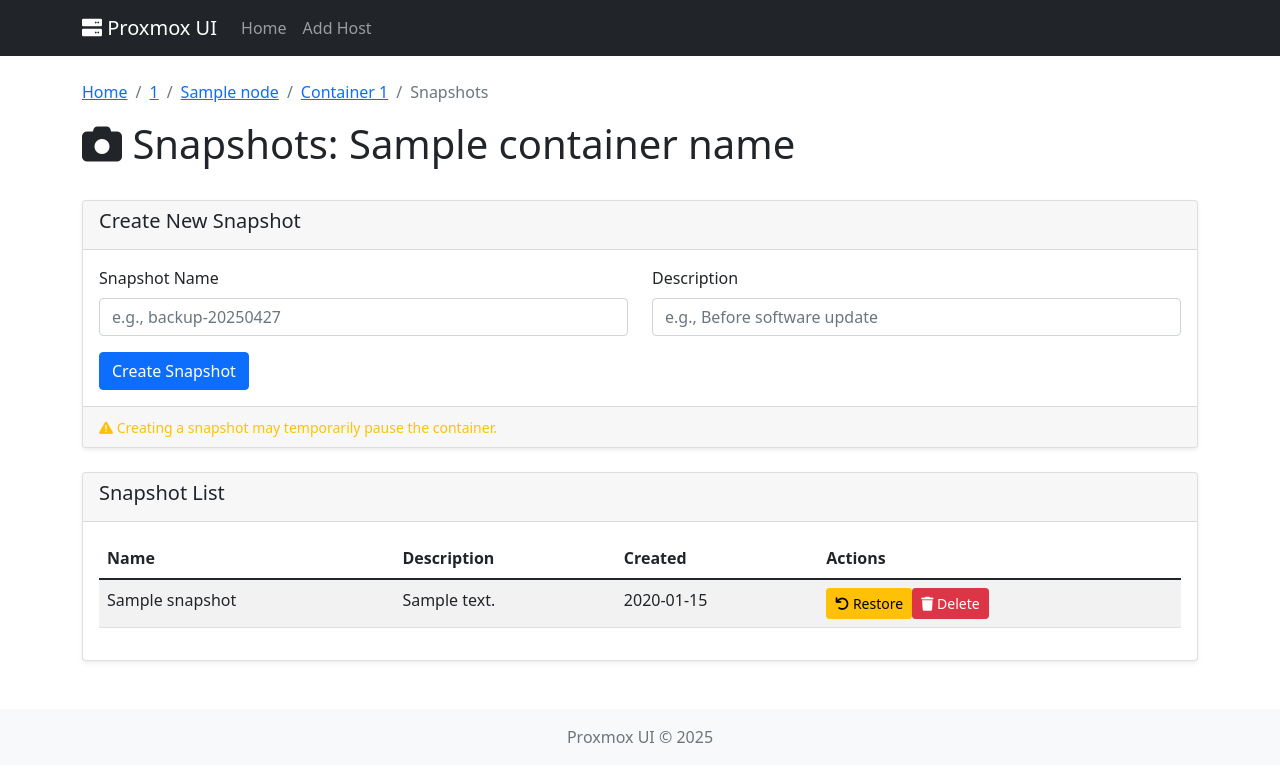
After one commit to fabriziosalmi/proxima-ui, a Flask app: template app/templates/container_snapshots.html in a window 1280 px wide. The commit adds this page. Shown: the top 782 px of the page. Run offline with Flask 2, Linux system fonts and the light colour scheme; the template is opened without the code that fills it: most values are stand-ins (such as "Sample title", 1, 10 or a date in 2020); some libraries are stand-ins or nearby versions.

Commit message:
Add container snapshots and template management functionality with UI enhancements

```diff
--- a/app/app.py
+++ b/app/app.py
@@ -311,6 +311,104 @@ def delete_vm_snapshot(host_id, node, vmid, snapname):
         flash(f"Failed to delete snapshot: {str(e)}", 'danger')
 
     return redirect(url_for('vm_snapshots', host_id=host_id, node=node, vmid=vmid))
+
+@app.route('/container/<host_id>/<node>/<vmid>/snapshots')
+def container_snapshots(host_id, node, vmid):
+    if host_id not in proxmox_connections:
+        flash("Host not found", 'danger')
+        return redirect(url_for('index'))
+
+    try:
+        connection = proxmox_connections[host_id]['connection']
+
+        # Get container info for name
+        container_info = connection.nodes(node).lxc(vmid).status.current.get()
+
+        # Get snapshots
+        snapshots = connection.nodes(node).lxc(vmid).snapshot.get()
+
+        # Convert timestamps to human-readable format
+        for snapshot in snapshots:
+            if 'snaptime' in snapshot:
+                try:
+                    timestamp = int(snapshot['snaptime'])
+                    snapshot['snaptime'] = datetime.datetime.fromtimestamp(timestamp).strftime('%Y-%m-%d %H:%M:%S')
+                except (ValueError, TypeError):
+                    pass
+
+        return render_template('container_snapshots.html',
+                            host_id=host_id,
+                            node=node,
+                            vmid=vmid,
+                            container_name=container_info.get('name', f'Container {vmid}'),
+                            snapshots=snapshots)
+    except Exception as e:
+        flash(f"Failed to get container snapshots: {str(e)}", 'danger')
+        return redirect(url_for('container_details', host_id=host_id, node=node, vmid=vmid))
+
+@app.route('/container/<host_id>/<node>/<vmid>/snapshots/create', methods=['POST'])
+def create_container_snapshot(host_id, node, vmid):
+    if host_id not in proxmox_connections:
+        flash("Host not found", 'danger')
+        return redirect(url_for('index'))
+
+    name = request.form.get('name')
+    description = request.form.get('description', '')
+
+    if not name:
+        flash("Snapshot name is required", 'danger')
+        return redirect(url_for('container_snapshots', host_id=host_id, node=node, vmid=vmid))
+
+    try:
+        connection = proxmox_connections[host_id]['connection']
+
+        # Create snapshot
+        connection.nodes(node).lxc(vmid).snapshot.post(
+            snapname=name,
+            description=description
+        )
+
+        flash(f"Snapshot '{name}' created successfully", 'success')
+    except Exception as e:
+        flash(f"Failed to create snapshot: {str(e)}", 'danger')
+
+    return redirect(url_for('container_snapshots', host_id=host_id, node=node, vmid=vmid))
+
+@app.route('/container/<host_id>/<node>/<vmid>/snapshots/<snapname>/restore', methods=['POST'])
+def restore_container_snapshot(host_id, node, vmid, snapname):
+    if host_id not in proxmox_connections:
+        flash("Host not found", 'danger')
+        return redirect(url_for('index'))
+
+    try:
+        connection = proxmox_connections[host_id]['connection']
+
+        # Restore snapshot
+        connection.nodes(node).lxc(vmid).snapshot(snapname).rollback.post()
+
+        flash(f"Snapshot '{snapname}' restored successfully", 'success')
+    except Exception as e:
+        flash(f"Failed to restore snapshot: {str(e)}", 'danger')
+
+    return redirect(url_for('container_snapshots', host_id=host_id, node=node, vmid=vmid))
+
+@app.route('/container/<host_id>/<node>/<vmid>/snapshots/<snapname>/delete', methods=['POST'])
+def delete_container_snapshot(host_id, node, vmid, snapname):
+    if host_id not in proxmox_connections:
+        flash("Host not found", 'danger')
+        return redirect(url_for('index'))
+
+    try:
+        connection = proxmox_connections[host_id]['connection']
+
+        # Delete snapshot
+        connection.nodes(node).lxc(vmid).snapshot(snapname).delete()
+
+        flash(f"Snapshot '{snapname}' deleted successfully", 'success')
+    except Exception as e:
+        flash(f"Failed to delete snapshot: {str(e)}", 'danger')
+
+    return redirect(url_for('container_snapshots', host_id=host_id, node=node, vmid=vmid))
 
 @app.route('/api/vm/action', methods=['POST'])
 def vm_action():
@@ -1319,5 +1417,141 @@ def add_permission(host_id):
 
     return redirect(url_for('user_management', host_id=host_id))
 
+@app.route('/host/<host_id>/<node>/templates')
+def template_management(host_id, node):
+    if host_id not in proxmox_connections:
+        flash("Host not found", 'danger')
+        return redirect(url_for('index'))
+
+    try:
+        connection = proxmox_connections[host_id]['connection']
+
+        # Get available storage pools for this node
+        storages = connection.nodes(node).storage.get()
+
+        # Filter storages that can contain templates (vztmpl) and ISO images
+        template_storages = [storage for storage in storages if 'vztmpl' in storage.get('content', '').split(',')]
+        iso_storages = [storage for storage in storages if 'iso' in storage.get('content', '').split(',')]
+
+        # Get existing templates
+        templates = []
+        for storage in template_storages:
+            try:
+                content = connection.nodes(node).storage(storage['storage']).content.get()
+                template_list = [item for item in content if item.get('content') == 'vztmpl']
+                for tmpl in template_list:
+                    tmpl['storage'] = storage['storage']
+                templates.extend(template_list)
+            except Exception as e:
+                print(f"Error getting template list from {storage['storage']}: {str(e)}")
+
+        # Get existing ISO images
+        iso_images = []
+        for storage in iso_storages:
+            try:
+                content = connection.nodes(node).storage(storage['storage']).content.get()
+                iso_list = [item for item in content if item.get('content') == 'iso']
+                for iso in iso_list:
+                    iso['storage'] = storage['storage']
+                iso_images.extend(iso_list)
+            except Exception as e:
+                print(f"Error getting ISO list from {storage['storage']}: {str(e)}")
+
+        return render_template('template_management.html',
+                            host_id=host_id,
+                            node=node,
+                            template_storages=template_storages,
+                            iso_storages=iso_storages,
+                            templates=templates,
+                            iso_images=iso_images)
+    except Exception as e:
+        flash(f"Failed to get template information: {str(e)}", 'danger')
+        return redirect(url_for('node_details', host_id=host_id, node=node))
+
+@app.route('/host/<host_id>/<node>/templates/download_container_template', methods=['POST'])
+def download_container_template(host_id, node):
+    if host_id not in proxmox_connections:
+        flash("Host not found", 'danger')
+        return redirect(url_for('index'))
+
+    storage = request.form.get('storage')
+    template_url = request.form.get('template_url')
+
+    if not storage or not template_url:
+        flash("Storage and template URL are required", 'danger')
+        return redirect(url_for('template_management', host_id=host_id, node=node))
+
+    try:
+        connection = proxmox_connections[host_id]['connection']
+
+        # Start template download
+        task = connection.nodes(node).storage(storage).content.post(
+            content='vztmpl',
+            filename=os.path.basename(template_url),
+            url=template_url
+        )
+
+        flash(f"Started download of container template: {os.path.basename(template_url)}", 'success')
+    except Exception as e:
+        flash(f"Failed to download template: {str(e)}", 'danger')
+
+    return redirect(url_for('template_management', host_id=host_id, node=node))
+
+@app.route('/host/<host_id>/<node>/templates/download_iso', methods=['POST'])
+def download_iso(host_id, node):
+    if host_id not in proxmox_connections:
+        flash("Host not found", 'danger')
+        return redirect(url_for('index'))
+
+    storage = request.form.get('storage')
+    iso_url = request.form.get('iso_url')
+
+    if not storage or not iso_url:
+        flash("Storage and ISO URL are required", 'danger')
+        return redirect(url_for('template_management', host_id=host_id, node=node))
+
+    try:
+        connection = proxmox_connections[host_id]['connection']
+
+        # Start ISO download
+        task = connection.nodes(node).storage(storage).content.post(
+            content='iso',
+            filename=os.path.basename(iso_url),
+            url=iso_url
+        )
+
+        flash(f"Started download of ISO image: {os.path.basename(iso_url)}", 'success')
+    except Exception as e:
+        flash(f"Failed to download ISO: {str(e)}", 'danger')
+
+    return redirect(url_for('template_management', host_id=host_id, node=node))
+
+@app.route('/host/<host_id>/<node>/templates/delete', methods=['POST'])
+def delete_template(host_id, node):
+    if host_id not in proxmox_connections:
+        flash("Host not found", 'danger')
+        return redirect(url_for('index'))
+
+    storage = request.form.get('storage')
+    volume = request.form.get('volume')
+    content_type = request.form.get('content_type')
+
+    if not storage or not volume or not content_type:
+        flash("Storage, volume, and content type are required", 'danger')
+        return redirect(url_for('template_management', host_id=host_id, node=node))
+
+    try:
+        connection = proxmox_connections[host_id]['connection']
+
+        # Delete the template/ISO
+        connection.nodes(node).storage(storage).content(volume).delete()
+
+        content_name = "container template" if content_type == 'vztmpl' else "ISO image"
+        flash(f"Deleted {content_name}: {os.path.basename(volume)}", 'success')
+    except Exception as e:
+        flash(f"Failed to delete: {str(e)}", 'danger')
+
+    return redirect(url_for('template_management', host_id=host_id, node=node))
+
 if __name__ == '__main__':
     app.run(host='0.0.0.0', debug=True)
--- a/app/templates/container_details.html
+++ b/app/templates/container_details.html
@@ -18,6 +18,9 @@
     </div>
     <div class="col-auto">
         <div class="btn-group" role="group">
+            <a href="{{ url_for('container_snapshots', host_id=host_id, node=node, vmid=vmid) }}" class="btn btn-info">
+                <i class="fas fa-camera"></i> Snapshots
+            </a>
             {% if container_info.status == 'running' %}
                 <button type="button" class="btn btn-warning container-action" data-action="shutdown" data-host-id="{{ host_id }}" data-node="{{ node }}" data-vmid="{{ vmid }}">
                     <i class="fas fa-power-off"></i> Shutdown
--- /dev/null
+++ b/app/templates/container_snapshots.html
@@ -0,0 +1,101 @@
+{% extends "base.html" %}
+
+{% block title %}Proxmox UI - Container Snapshots{% endblock %}
+
+{% block content %}
+<nav aria-label="breadcrumb">
+    <ol class="breadcrumb">
+        <li class="breadcrumb-item"><a href="{{ url_for('index') }}">Home</a></li>
+        <li class="breadcrumb-item"><a href="{{ url_for('host_details', host_id=host_id) }}">{{ host_id }}</a></li>
+        <li class="breadcrumb-item"><a href="{{ url_for('node_details', host_id=host_id, node=node) }}">{{ node }}</a></li>
+        <li class="breadcrumb-item"><a href="{{ url_for('container_details', host_id=host_id, node=node, vmid=vmid) }}">Container {{ vmid }}</a></li>
+        <li class="breadcrumb-item active">Snapshots</li>
+    </ol>
+</nav>
+
+<div class="row mb-4">
+    <div class="col">
+        <h1><i class="fas fa-camera"></i> Snapshots: {{ container_name }}</h1>
+    </div>
+</div>
+
+<div class="card mb-4">
+    <div class="card-header">
+        <h5>Create New Snapshot</h5>
+    </div>
+    <div class="card-body">
+        <form action="{{ url_for('create_container_snapshot', host_id=host_id, node=node, vmid=vmid) }}" method="post">
+            <div class="row">
+                <div class="col-md-6">
+                    <div class="mb-3">
+                        <label for="name" class="form-label">Snapshot Name</label>
+                        <input type="text" class="form-control" id="name" name="name" required
+                            placeholder="e.g., backup-20250427">
+                    </div>
+                </div>
+                <div class="col-md-6">
+                    <div class="mb-3">
+                        <label for="description" class="form-label">Description</label>
+                        <input type="text" class="form-control" id="description" name="description"
+                            placeholder="e.g., Before software update">
+                    </div>
+                </div>
+            </div>
+            <button type="submit" class="btn btn-primary">Create Snapshot</button>
+        </form>
+    </div>
+    <div class="card-footer text-muted">
+        <small class="text-warning"><i class="fas fa-exclamation-triangle"></i> Creating a snapshot may temporarily pause the container.</small>
+    </div>
+</div>
+
+<div class="card">
+    <div class="card-header">
+        <h5>Snapshot List</h5>
+    </div>
+    <div class="card-body">
+        {% if snapshots %}
+            <div class="table-responsive">
+                <table class="table table-striped table-hover">
+                    <thead>
+                        <tr>
+                            <th>Name</th>
+                            <th>Description</th>
+                            <th>Created</th>
+                            <th>Actions</th>
+                        </tr>
+                    </thead>
+                    <tbody>
+                        {% for snapshot in snapshots %}
+                            {% if snapshot.name != "current" %}
+                                <tr>
+                                    <td>{{ snapshot.name }}</td>
+                                    <td>{{ snapshot.description }}</td>
+                                    <td>{{ snapshot.snaptime | default('Unknown') }}</td>
+                                    <td>
+                                        <div class="btn-group" role="group">
+                                            <form action="{{ url_for('restore_container_snapshot', host_id=host_id, node=node, vmid=vmid, snapname=snapshot.name) }}" method="post" class="d-inline">
+                                                <button type="submit" class="btn btn-warning btn-sm" onclick="return confirm('Are you sure you want to restore this snapshot? All changes after this snapshot will be lost.');">
+                                                    <i class="fas fa-undo"></i> Restore
+                                                </button>
+                                            </form>
+
+                                            <form action="{{ url_for('delete_container_snapshot', host_id=host_id, node=node, vmid=vmid, snapname=snapshot.name) }}" method="post" class="d-inline">
+                                                <button type="submit" class="btn btn-danger btn-sm" onclick="return confirm('Are you sure you want to delete this snapshot?');">
+                                                    <i class="fas fa-trash"></i> Delete
+                                                </button>
+                                            </form>
+                                        </div>
+                                    </td>
+                                </tr>
+                            {% endif %}
+                        {% endfor %}
+                    </tbody>
+                </table>
+            </div>
+        {% else %}
+            <div class="alert alert-info">No snapshots found for this container.</div>
+        {% endif %}
+    </div>
+</div>
+{% endblock %}
--- a/app/templates/node_details.html
+++ b/app/templates/node_details.html
@@ -22,6 +22,9 @@
             </a>
             <a href="{{ url_for('create_container', host_id=host_id, node=node) }}" class="btn btn-success">
                 <i class="fas fa-plus"></i> Create Container
+            </a>
+            <a href="{{ url_for('template_management', host_id=host_id, node=node) }}" class="btn btn-secondary">
+                <i class="fas fa-box-open"></i> Templates
             </a>
             <a href="{{ url_for('node_network', host_id=host_id, node=node) }}" class="btn btn-info">
                 <i class="fas fa-network-wired"></i> Network
```
Also changed, not shown: app/templates/template_management.html (added, +240 -0 lines).
